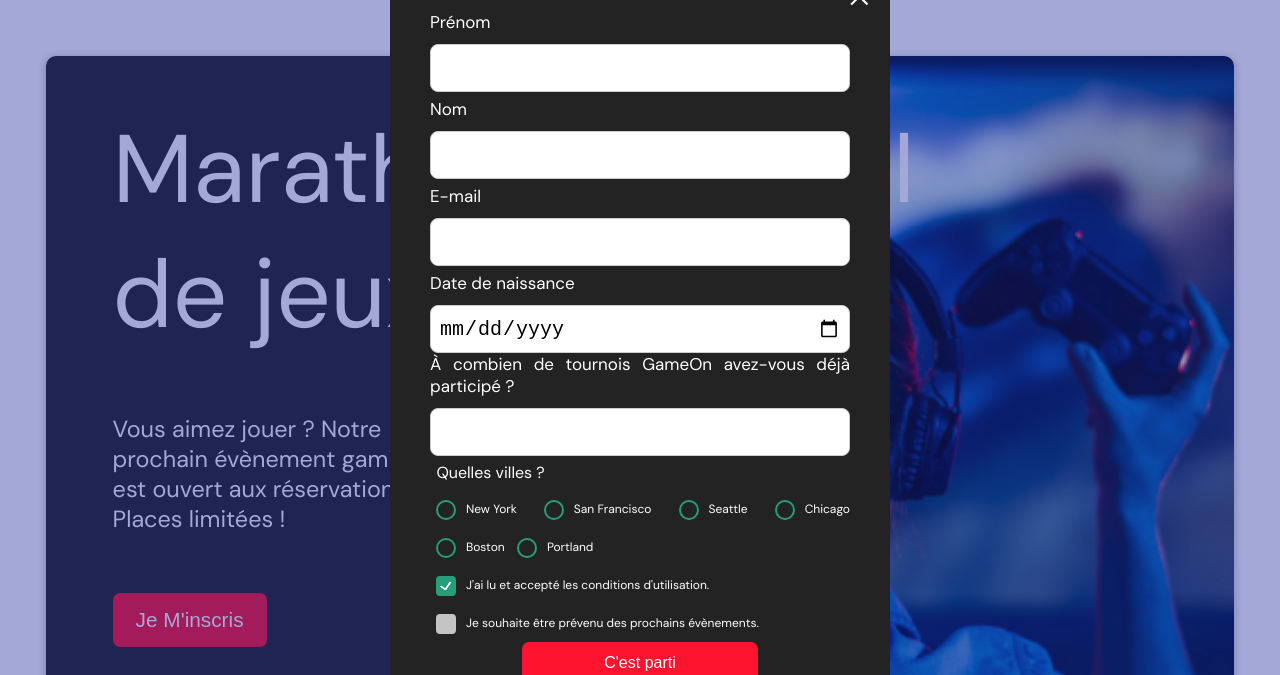
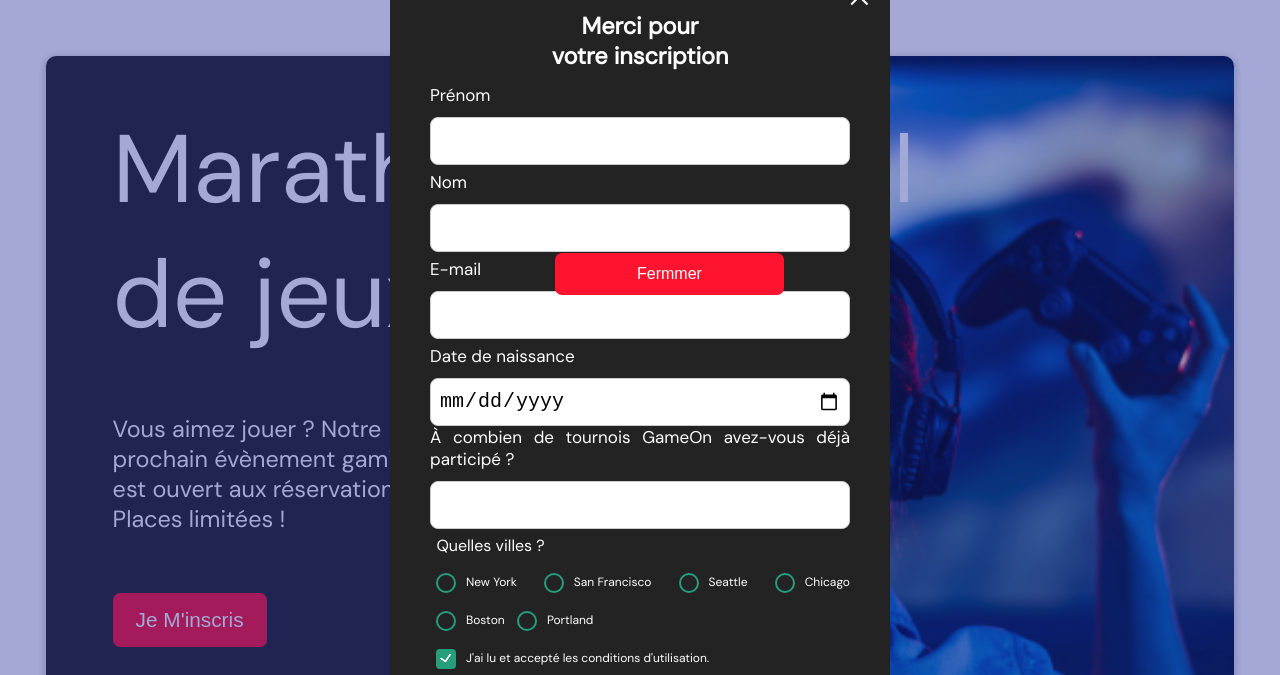
Before and after one commit to Max-cha/Projet_4_GameOn_MC, a plain HTML site: page index.html in a window 1280 px wide. Both pictures are taken after a click on the button "Je M'inscris". Shown: the part 99-774 px from the top of the page. Drawn offline with Linux system fonts and the light colour scheme.

Commit message:
Test modal

```diff
--- a/index.html
+++ b/index.html
@@ -55,7 +55,10 @@
         <div class="content">
           <span class="close" title="close"></span>
           <div class="modal-body">
-            <p id="success_message">Bien joué ! Vous êtes inscrit au prochain Marathon !.</p>
+            <div class="success_message">
+              <p class="text-label-2">Merci pour <br>votre inscription</p>
+              <input class="btn-submit-2" type="button" class="button" value="Fermmer" />
+            </div>
             <form
               name="reserve"
               action="index.html" method="get">
--- a/modal.css
+++ b/modal.css
@@ -215,7 +215,7 @@ input {
   display: block;
   margin-top: 7px;
   margin-bottom: 7px;
-  text-align: right;
+  text-align: left;
   line-height: 0.3;
   opacity: 0;
   transition: 0.3s;
@@ -529,5 +529,27 @@ footer {
 }
 
 #success_message {
-  display: none;
-}
+    padding: 230px 2%;
+    margin: 15px auto;
+    display: none;
+  }
+
+  .btn-submit-2 {
+      background: #fe142f;
+      display: block;
+      margin: 0 auto;
+      border-radius: 7px;
+      font-size: 1rem;
+      padding: 12px 82px;
+      color: #fff;
+      cursor: pointer;
+      border: 0;
+      position: absolute;
+      margin: 35% 0% 1% 25%;
+  }
+
+  .text-label-2 {
+    font-size: 100%;
+    font-weight: bold;
+    text-align: center;
+  }
--- a/modal.js
+++ b/modal.js
@@ -35,7 +35,7 @@ exitButton.addEventListener("click", exitModal);
 function exitModal() {
   modalbg.style.display = "none";
   form.style.display = "block";
-  document.getElementById("success_message").style.display="none"
+  document.getElementById("success_message").style.display = "none"
 }
 
 
@@ -68,7 +68,6 @@ function cityChecked() {
 //PRENOM
 function checkfirstname() {
   const firstname = document.getElementById("first")
-  console.log(firstname)
   if (firstname.value.length < 2) {
     console.log(firstname.parentElement)
     firstname.parentElement.dataset.error = "Merci de renseigner un prénom valide"
@@ -83,7 +82,6 @@ function checkfirstname() {
 //NOM DE FAMILLE
 function checklastname() {
   const lastname = document.getElementById("last")
-  console.log(lastname)
   if (lastname.value.length < 2) {
     console.log(lastname.parentElement)
     lastname.parentElement.dataset.error = "Merci de renseigner un nom valide"
@@ -98,7 +96,7 @@ function checklastname() {
 
 //MAIL
 function validateEmail(email) {
-  var re = /^\w+([\.-]?\w+)*@\w+([\.-]?\w+)*(\.\w{2,3})+$/;
+  var re = /^\w+([\.-]?\w+)*@\w+([\.-]?\w+)*(\.\w{2,3})+$/;  //regex pour mail
   var email = document.getElementById("email");
 
   if (!re.test(email.value)) {
@@ -113,7 +111,7 @@ function validateEmail(email) {
 
 //DATE DE NAISSANCE
 function validateBirthdate(birthdate) {
-  var re = /^[0-9]{4}([\-/ \.])[0-9]{2}[\-/ \.][0-9]{2}$/;
+  var re = /^[0-9]{4}([\-/ \.])[0-9]{2}[\-/ \.][0-9]{2}$/;     //regex date de naissance
   var birthdate = document.getElementById("birthdate");
 
   if (!re.test(birthdate.value)) {
@@ -129,7 +127,6 @@ function validateBirthdate(birthdate) {
 //NOMBRE TOURNOIS
 function quantityCheked() {
   const quantity = document.getElementById("quantity")
-  console.log(quantity)
   if (quantity.value.length !== 1) {
     quantity.parentElement.dataset.error = "Merci de renseigner le nombres de tournois"
     quantity.parentElement.dataset.errorVisible = true
@@ -153,7 +150,7 @@ form.addEventListener('submit', function (event) {
   if (firstnameOK && lastnameOk && emailOk && cityOk && conditionsOk && birthdateOk && quantityOk) {
     form.style.display = "none";
     form.reset()
-    document.getElementById("success_message").style.display="block"
+    document.getElementById("success_message").style.display = "block"
   }
 }
 )
```
